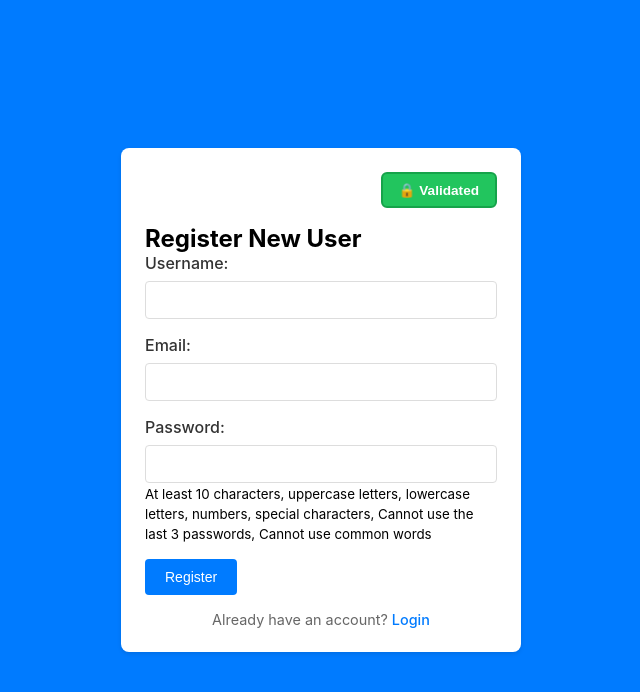
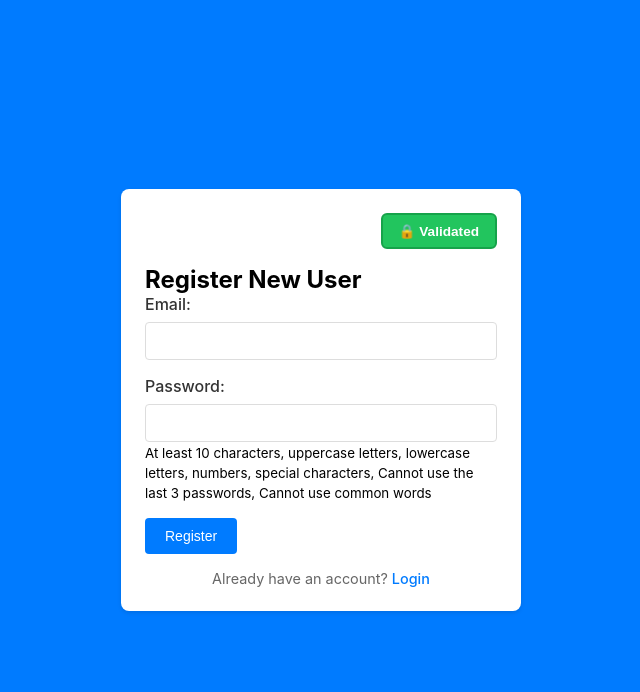
Before and after one commit to NeomiBashari/customer-management-system, a React (Vite) app in the folder client/: page /register in a window 1280 px wide. Shown: the top 692 px of the page, without its empty margins (319-959 px from the left). Built offline with nearby package versions, Linux system fonts and the light colour scheme.

Commit message:
add changes

```diff
--- a/client/src/contexts/AuthContext.tsx
+++ b/client/src/contexts/AuthContext.tsx
@@ -2,7 +2,6 @@ import { createContext, useContext, useState, useEffect, ReactNode } from 'react
 
 interface User {
   id: number;
-  username: string;
   email: string;
 }
 
--- a/client/src/pages/Home/Home.tsx
+++ b/client/src/pages/Home/Home.tsx
@@ -24,7 +24,7 @@ const Home = () => {
         <div className="header-content">
           <h1>Communication_LTD</h1>
           <div className="user-info">
-            <span>Welcome, {user?.username}</span>
+            <span>Welcome, {user?.email}</span>
             <button
               onClick={toggleApiMode}
               className={`mode-toggle-button ${isValidated ? 'validated' : 'unvalidated'}`}
--- a/client/src/pages/Login.tsx
+++ b/client/src/pages/Login.tsx
@@ -6,7 +6,7 @@ import { useApiMode } from '../contexts/ApiModeContext';
 
 const Login = () => {
   const [formData, setFormData] = useState({
-    username: '',
+    email: '',
     password: '',
   });
   const [error, setError] = useState('');
@@ -43,21 +43,21 @@ const Login = () => {
         <div className="mock-credentials">
           <strong>Mock Credentials:</strong>
           <div className="credential-item">
-            <span>Username: <code>admin</code></span>
+            <span>Email: <code>admin@example.com</code></span>
             <span>Password: <code>Admin123!@#</code></span>
           </div>
           <div className="credential-item">
-            <span>Username: <code>john.doe</code></span>
+            <span>Email: <code>john.doe@example.com</code></span>
             <span>Password: <code>Password123!</code></span>
           </div>
         </div>
         <form onSubmit={handleSubmit}>
           <div className="form-group">
-            <label>Username:</label>
+            <label>Email:</label>
             <input
-              type="text"
-              value={formData.username}
-              onChange={(e) => setFormData({ ...formData, username: e.target.value })}
+              type="email"
+              value={formData.email}
+              onChange={(e) => setFormData({ ...formData, email: e.target.value })}
               required
             />
           </div>
--- a/client/src/pages/Register.tsx
+++ b/client/src/pages/Register.tsx
@@ -6,7 +6,6 @@ import { useApiMode } from '../contexts/ApiModeContext';
 
 const Register = () => {
   const [formData, setFormData] = useState({
-    username: '',
     email: '',
     password: '',
   });
@@ -28,8 +27,8 @@ const Register = () => {
 
     try {
       const response = await authApi.register(formData);
-      setSuccess(`User ${response.user.username} registered successfully!`);
-      setFormData({ username: '', email: '', password: '' });
+      setSuccess(`User ${response.user.email} registered successfully!`);
+      setFormData({ email: '', password: '' });
       setTimeout(() => {
         navigate('/login');
       }, 2000);
@@ -52,15 +51,7 @@ const Register = () => {
         </div>
         <h2>Register New User</h2>
         <form onSubmit={handleSubmit}>
-          <div className="form-group">
-            <label>Username:</label>
-            <input
-              type="text"
-              value={formData.username}
-              onChange={(e) => setFormData({ ...formData, username: e.target.value })}
-              required
-            />
-          </div>
+
           <div className="form-group">
             <label>Email:</label>
             <input
--- a/client/src/services/api.ts
+++ b/client/src/services/api.ts
@@ -14,7 +14,6 @@ const api = axios.create({
 });
 
 export interface RegisterData {
-  username: string;
   email: string;
   password: string;
 }
@@ -26,7 +25,7 @@ export interface UserResponse {
 }
 
 export interface LoginData {
-  username: string;
+  email: string;
   password: string;
 }
 
@@ -65,7 +64,6 @@ export const authApi = {
     return {
       user: {
         id: response.data.id,
-        username: data.username,
         email: response.data.email,
       },
     };
@@ -77,14 +75,13 @@ export const authApi = {
     }
     const mode = getRouteMode();
     const response = await api.post(`/users/login/${mode}`, {
-      email: data.username,
+      email: data.email,
       password: data.password,
     });
     return {
       user: {
         id: response.data.id || 1,
-        username: data.username,
-        email: response.data.email || data.username,
+        email: response.data.email || data.email,
       },
     };
   },
--- a/client/src/services/mockData.ts
+++ b/client/src/services/mockData.ts
@@ -3,7 +3,7 @@ import { securityConfig } from '../config/securityConfig';
 
 export interface MockUser {
   id: number;
-  username: string;
+
   email: string;
   password: string;
   passwordHistory: string[];
@@ -21,7 +21,7 @@ export interface MockCustomer {
 export const mockUsers: MockUser[] = [
   {
     id: 1,
-    username: 'a',
+
     email: 'a',
     password: 'a',
     passwordHistory: [],
@@ -29,7 +29,7 @@ export const mockUsers: MockUser[] = [
   },
   {
     id: 2,
-    username: 'john.doe',
+
     email: 'john.doe@example.com',
     password: 'Password123!',
     passwordHistory: [],
@@ -37,7 +37,7 @@ export const mockUsers: MockUser[] = [
   },
   {
     id: 3,
-    username: 'jane.smith',
+
     email: 'jane.smith@example.com',
     password: 'SecurePass456!',
     passwordHistory: [],
@@ -63,13 +63,13 @@ export const mockCustomers: MockCustomer[] = [
 const delay = (ms: number) => new Promise((resolve) => setTimeout(resolve, ms));
 
 export const mockAuthApi = {
-  register: async (data: { username: string; email: string; password: string }) => {
+  register: async (data: { email: string; password: string }) => {
     await delay(500);
 
-    if (mockUsers.find((u) => u.username === data.username || u.email === data.email)) {
+    if (mockUsers.find((u) => u.email === data.email)) {
       throw {
         response: {
-          data: { error: 'Username or email already exists' },
+          data: { error: 'Email already exists' },
         },
       };
     }
@@ -84,8 +84,8 @@ export const mockAuthApi = {
     }
 
     const newUser: MockUser = {
+
       id: mockUsers.length + 1,
-      username: data.username,
       email: data.email,
       password: data.password,
       passwordHistory: [],
@@ -97,21 +97,20 @@ export const mockAuthApi = {
     return {
       user: {
         id: newUser.id,
-        username: newUser.username,
         email: newUser.email,
       },
     };
   },
 
-  login: async (data: { username: string; password: string }) => {
+  login: async (data: { email: string; password: string }) => {
     await delay(500);
 
-    const user = mockUsers.find((u) => u.username === data.username);
+    const user = mockUsers.find((u) => u.email === data.email);
 
     if (!user) {
       throw {
         response: {
-          data: { error: 'Invalid username or password' },
+          data: { error: 'Invalid email or password' },
         },
       };
     }
@@ -148,7 +147,7 @@ export const mockAuthApi = {
       throw {
         response: {
           data: {
-            error: `Invalid username or password. ${securityConfig.maxLoginAttempts - user.loginAttempts} attempts remaining`,
+            error: `Invalid email or password. ${securityConfig.maxLoginAttempts - user.loginAttempts} attempts remaining`,
           },
         },
       };
@@ -160,7 +159,7 @@ export const mockAuthApi = {
     return {
       user: {
         id: user.id,
-        username: user.username,
+
         email: user.email,
       },
     };
```
